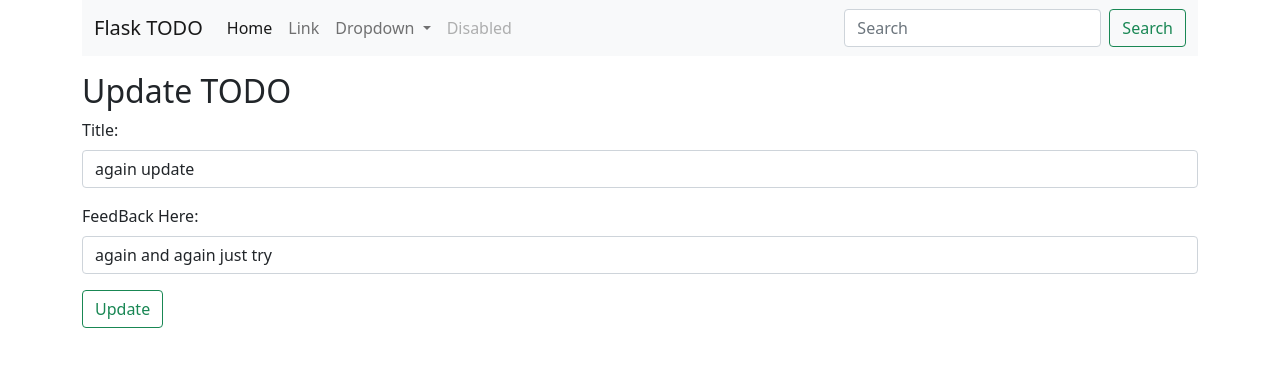
After one commit to DhirendraThakur/flaskminiproject, a Flask app: page /update/1 in a window 1280 px wide. The commit adds this page. Shown: the top 367 px of the page. Run offline with Flask 3, Linux system fonts and the light colour scheme; data comes from the database, SQL or seed files in the repository; both versions use the stored data as it was after the commit.

Commit message:
bootstrap inheritance has been done

```diff
--- a/app.py
+++ b/app.py
@@ -48,10 +48,19 @@ def register():
 
 
 
-@app.route('/update')
-def update():
-    alltodo = Todo.query.all()
-    print(alltodo)
+@app.route('/update/<int:sno>', methods =['GET', 'POST'])
+def update(sno):
+    if request.method=='POST':
+        title =request.form['title']
+        desc = request.form['desc']
+        todo = Todo.query.filter_by(sno=sno).first()
+        todo.title = title
+        todo.desc = desc
+        db.session.add(todo)
+        db.session.commit()
+        return redirect("/")
+    todo = Todo.query.filter_by(sno=sno).first()
+    return render_template('update.html', todo=todo)
 
 @app.route('/delete/<int:sno>')
 def delete(sno):
--- /dev/null
+++ b/templates/base.html
@@ -0,0 +1,57 @@
+<!doctype html>
+<html lang="en">
+  <head>
+    <!-- Required meta tags -->
+    <meta charset="utf-8">
+    <meta name="viewport" content="width=device-width, initial-scale=1">
+
+    <!-- Bootstrap CSS -->
+    <link href="https://cdn.jsdelivr.net/npm/bootstrap@5.1.3/dist/css/bootstrap.min.css" rel="stylesheet" integrity="sha384-1BmE4kWBq78iYhFldvKuhfTAU6auU8tT94WrHftjDbrCEXSU1oBoqyl2QvZ6jIW3" crossorigin="anonymous">
+
+    <title>First Flask Project</title>
+</head>
+<body>
+    <div class= "container" my-3>
+
+        <nav class="navbar navbar-expand-lg navbar-light bg-light">
+            <div class="container-fluid">
+              <a class="navbar-brand" href="/">Flask TODO</a>
+              <button class="navbar-toggler" type="button" data-bs-toggle="collapse" data-bs-target="#navbarSupportedContent" aria-controls="navbarSupportedContent" aria-expanded="false" aria-label="Toggle navigation">
+                <span class="navbar-toggler-icon"></span>
+              </button>
+              <div class="collapse navbar-collapse" id="navbarSupportedContent">
+                <ul class="navbar-nav me-auto mb-2 mb-lg-0">
+                  <li class="nav-item">
+                    <a class="nav-link active" aria-current="page" href="#">Home</a>
+                  </li>
+                  <li class="nav-item">
+                    <a class="nav-link" href="#">Link</a>
+                  </li>
+                  <li class="nav-item dropdown">
+                    <a class="nav-link dropdown-toggle" href="#" id="navbarDropdown" role="button" data-bs-toggle="dropdown" aria-expanded="false">
+                      Dropdown
+                    </a>
+                    <ul class="dropdown-menu" aria-labelledby="navbarDropdown">
+                      <li><a class="dropdown-item" href="#">Action</a></li>
+                      <li><a class="dropdown-item" href="#">Another action</a></li>
+                      <li><hr class="dropdown-divider"></li>
+                      <li><a class="dropdown-item" href="#">Something else here</a></li>
+                    </ul>
+                  </li>
+                  <li class="nav-item">
+                    <a class="nav-link disabled">Disabled</a>
+                  </li>
+                </ul>
+                <form class="d-flex">
+                  <input class="form-control me-2" type="search" placeholder="Search" aria-label="Search">
+                  <button class="btn btn-outline-success" type="submit">Search</button>
+                </form>
+              </div>
+            </div>
+          </nav>
+        </div>
+{% block body %}
+{% endblock body %}
+
+</body>
+</html>
--- /dev/null
+++ b/templates/update.html
@@ -0,0 +1,33 @@
+{% extends "base.html" %}
+{% block body %}
+
+
+      <div class ="container my-3" >
+        <h2> Update TODO</h2>
+        <form action ="/update/{{todo.sno}}" method = "POST">
+
+        <div class="mb-3">
+            <label for="title" class="form-label">Title: </label>
+            <input type="text" class="form-control" name="title" id="title" value ="{{todo.title}}" placeholder="Type your title name here!">
+          </div>
+          <div class="mb-3">
+            <label for="desc" class="form-label">FeedBack Here: </label>
+            <input type = "textarea" class="form-control" value= "{{todo.desc}}" name= "desc" id="desc"  rows="3"></textarea>
+          </div>
+          <button type="submit" class="btn btn-outline-success"> Update</button>
+        </form>
+      </div>
+
+      <br>
+
+    <!-- Optional JavaScript; choose one of the two! -->
+
+    <!-- Option 1: Bootstrap Bundle with Popper -->
+    <script src="https://cdn.jsdelivr.net/npm/bootstrap@5.1.3/dist/js/bootstrap.bundle.min.js" integrity="sha384-ka7Sk0Gln4gmtz2MlQnikT1wXgYsOg+OMhuP+IlRH9sENBO0LRn5q+8nbTov4+1p" crossorigin="anonymous"></script>
+
+    <!-- Option 2: Separate Popper and Bootstrap JS -->
+    <!--
+    <script src="https://cdn.jsdelivr.net/npm/@popperjs/core@2.10.2/dist/umd/popper.min.js" integrity="sha384-7+zCNj/IqJ95wo16oMtfsKbZ9ccEh31eOz1HGyDuCQ6wgnyJNSYdrPa03rtR1zdB" crossorigin="anonymous"></script>
+    <script src="https://cdn.jsdelivr.net/npm/bootstrap@5.1.3/dist/js/bootstrap.min.js" integrity="sha384-QJHtvGhmr9XOIpI6YVutG+2QOK9T+ZnN4kzFN1RtK3zEFEIsxhlmWl5/YESvpZ13" crossorigin="anonymous"></script>
+    -->
+    {% endblock body %}
```
Also changed, not shown: templates/index.html (+3 -53 lines), instance/todo.db, readme.txt.
